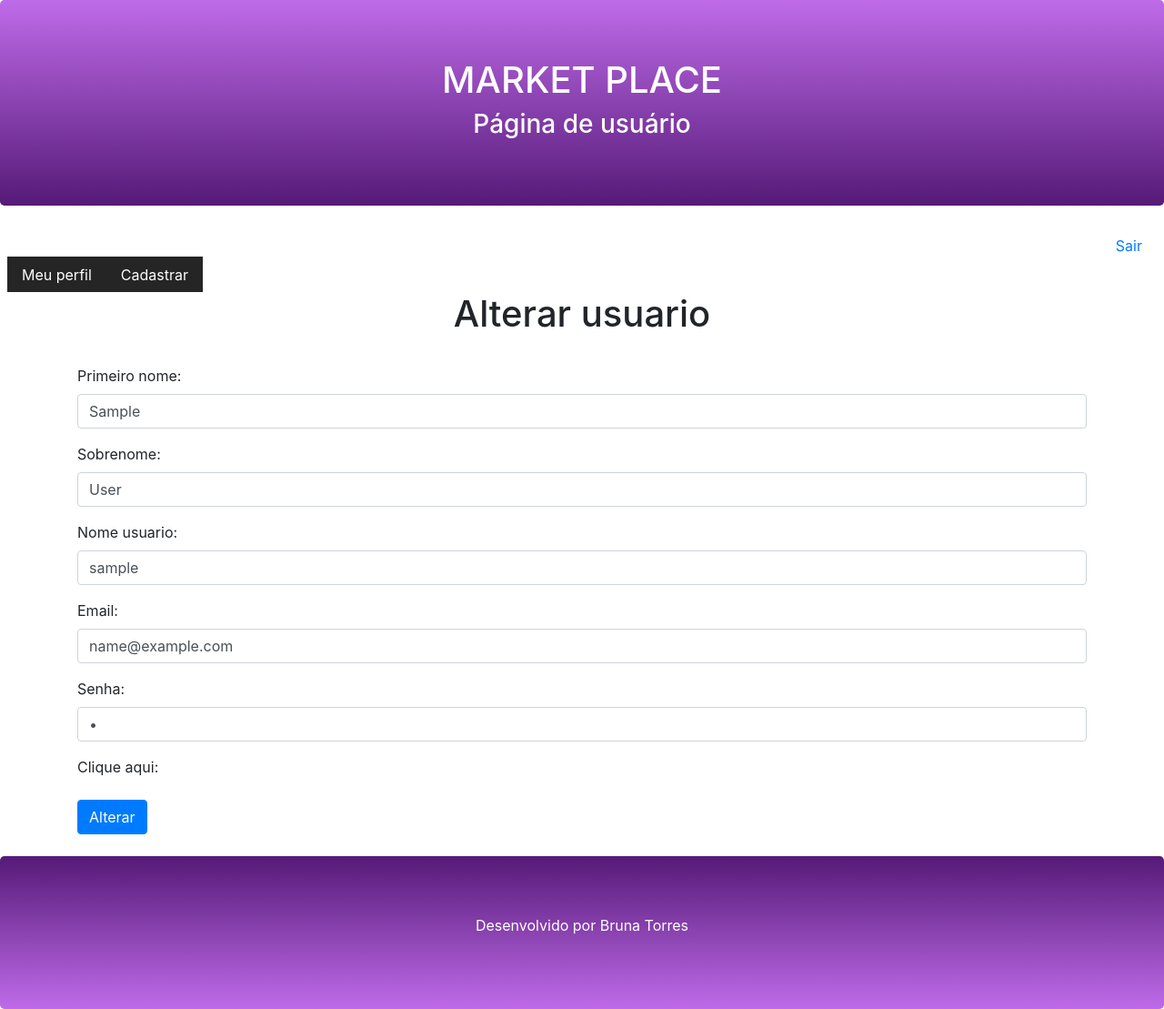
After one commit to bruninhaltorres/Luiza_Labs, a Django app: template magalu/app/templates/app/alterar.html in a window 1280 px wide. The commit adds this page. Shown: the whole page at 91% size. Run offline with Django 3.2, Linux system fonts and the light colour scheme; the template is opened without the code that fills it: most values are stand-ins (such as "Sample title", 1, 10 or a date in 2020); some libraries are stand-ins or nearby versions.

Commit message:
Alterar funcionando

```diff
--- /dev/null
+++ b/magalu/app/templates/app/alterar.html
@@ -0,0 +1,36 @@
+{% extends 'page.html' %}
+
+{% block content %}
+    <h1 class="text-center">Alterar usuario</h1>
+    <br>
+    <form enctype="multipart/form-data" action="submit/", method="POST">{% csrf_token %}
+        <div class="container">
+            <input type="number" class="form-control" name="Usuario.id_usuario" value="{{ usuario.id_usuario }}" hidden>
+            <div class="form-group">
+                <label>Primeiro nome:</label>
+                <input type="text" class="form-control" name="first_name" value="{{ usuario.first_name }}">
+            </div>
+            <div class="form-group">
+                <label>Sobrenome:</label>
+                <input type="text"min=0 class="form-control" name="last_name" value="{{ usuario.last_name }}">
+            </div>
+            <div class="form-group">
+                <label>Nome usuario:</label>
+                <input type="text" class="form-control" name="username" value="{{ usuario.username }}">
+            </div>
+            <div class="form-group">
+                <label>Email:</label>
+                <input type="email"min=0 step="0.01" class="form-control" name="email" value="{{ usuario.email }}">
+            </div>
+            <div class="form-group">
+                <label>Senha:</label>
+                <input type="password" class="form-control" name="password" value="{{ usuario.password }}">
+            </div>
+            <div class="form-group">
+                <label>Clique aqui:</label>
+            </div>
+            <button type="submit/" class="btn btn-primary">Alterar</button>
+        </div>
+      </form>
+      <br>
+{% endblock %}
--- a/magalu/app/templates/app/detail.html
+++ b/magalu/app/templates/app/detail.html
@@ -14,7 +14,7 @@
         </div>
         <!-- Modal body -->
         <div class="modal-body text-right">
-            <a href="/app/inativar/{{ Produtos.id_produto }}">
+            <a href="inativar/{{ Usuario.id_usuario }}">
               <button type="button" class="btn btn-danger">SIM</button>
             </a>
             <button type="button" class="btn btn-default" data-dismiss="modal">CANCELAR</button>
@@ -34,7 +34,7 @@
                 <p><b>Username: </b>{{ Usuario.username }}</p>
                 <p><b>Email: </b>{{ Usuario.email }}</p>
 
-                <a href="/app/alterar/{{ Produtos.id_produto }}/">
+                <a href="/alterar/{{ Usuario.id_usuario }}/">
                   <button type="button" class="btn btn-primary">Alterar</button>
                 </a>
                         <button type="button" class="btn btn-danger" data-toggle="modal" data-target="#modal_confirm">Apagar perfil</button>
--- a/magalu/app/templates/app/perfil.html
+++ b/magalu/app/templates/app/perfil.html
@@ -14,7 +14,6 @@
         <table class="table table-striped">
             <thead>
               <tr>
-                <th scope="col">#</th>
                 <th scope="col">Nome:</th>
                 <th scope="col">Visualizar:</th>
                 <th scope="col">Editar:</th>
@@ -24,8 +23,7 @@
             <tbody>
                 {% for u in Usuario %}
                 <tr>
-                    <th scope="row">{{u.id_usuario}}</th>
-                    <td>{{ u.nome_usuario }}</td>
+                    <td>{{ u.first_name }}</td>
                     <td><a href="../perfil/{{ u.id_usuario }}"><span class="material-icons">visibility</span></a></td>
                     <td><a href="../perfil/{{ u.id_usuario }}"><span class="material-icons">create</span></a></td>
                 </tr>
--- a/magalu/magalu/urls.py
+++ b/magalu/magalu/urls.py
@@ -30,4 +30,8 @@ urlpatterns = [
     path('logout/', views.logout_user),
     path('perfil/', views.perfil),
     path('perfil/<id_usuario>/', views.perfil_id),
+    path('alterar/<int:id_usuario>/', views.alterar),
+    path('alterar/<int:id_usuario>/submit/', views.update_usuario),
+    path('inativar/<id_usuario>/', views.inativar),
+
 ]
```
Also changed, not shown: magalu/app/views.py (+24 -0 lines).
